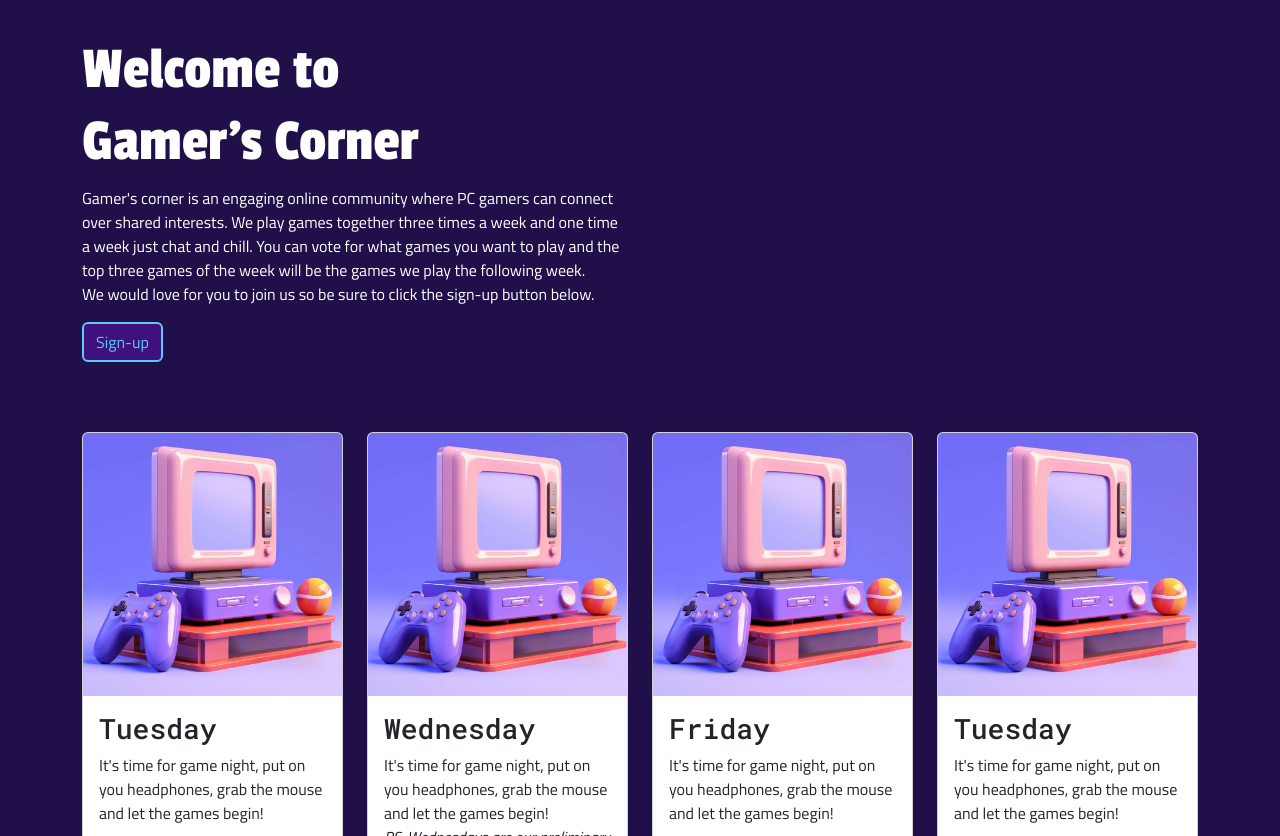
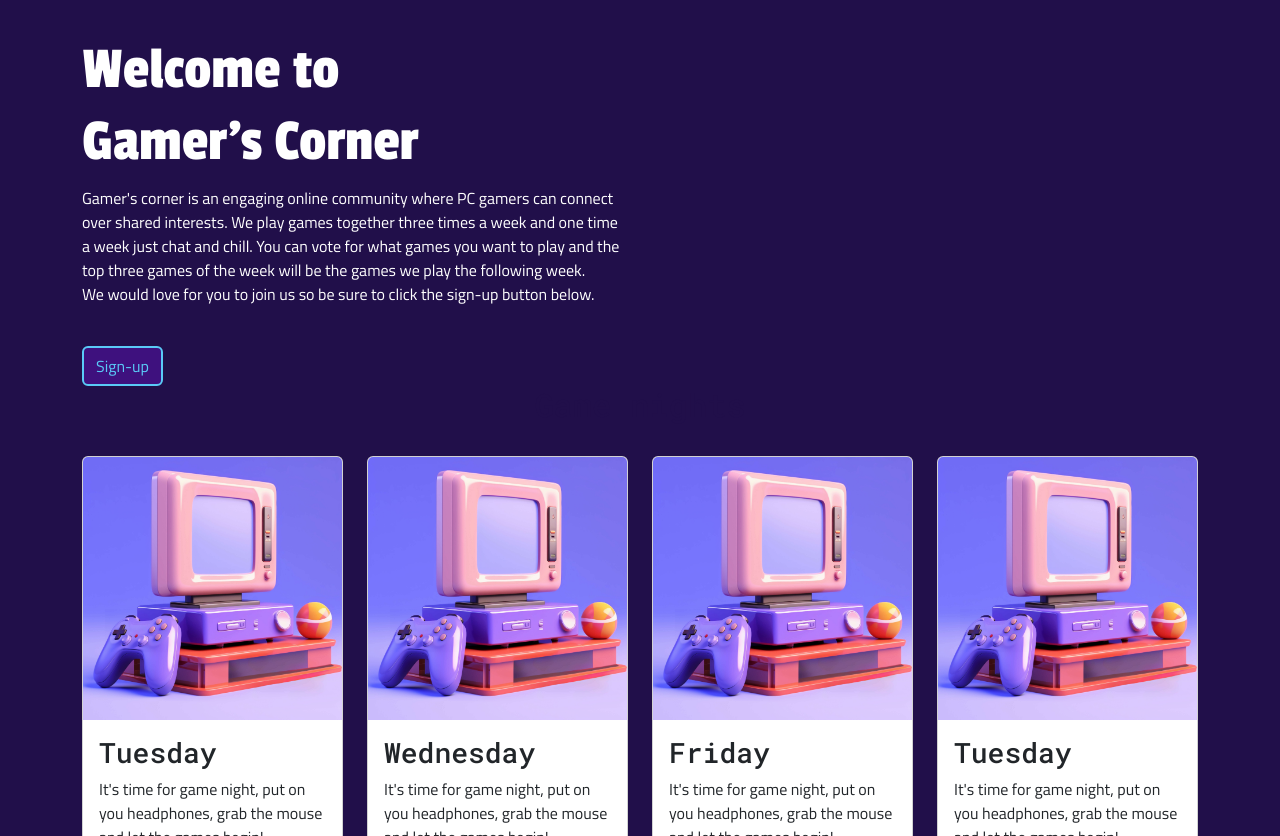
Before and after one commit to TezzStrom/pm1-gamers-corner, a plain HTML site: page index.html in a window 1280 px wide. Shown: the part 116-952 px from the top of the page. Drawn offline with nearby package versions, Linux system fonts and the light colour scheme.

Commit message:
With this commit I will have made all the cards the same height

```diff
--- a/assets/css/style.css
+++ b/assets/css/style.css
@@ -62,3 +62,14 @@ h2, h3 {
 .card {
     margin-bottom: 1.5rem;
 }
+
+
+/* Media queries starts here */
+
+/* Medium devices (768px and up) */
+@media screen and (min-width:768px) {
+    /* Makes the cards the same height */
+    .card-body {
+        min-height: 190.52px;
+    }
+}
--- a/index.html
+++ b/index.html
@@ -62,7 +62,7 @@
                 <div class="col-12 col-md-8 col-lg-6">
                     <h1>Welcome to <br> Gamer's Corner</h1>
                     <p>Gamer's corner is an engaging online community where PC gamers can connect over shared interests. We play games together three times a week and one time a week just chat and chill. You can vote for what games you want to play and the top three games of the week will be the games we play the following week. <br> We would love for you to join us so be sure to click the sign-up button below.</p>
-                    <a class="btn button-full" href="./signup.html" role="button">Sign-up</a>
+                    <a class="btn button-full mt-4" href="./signup.html" role="button">Sign-up</a>
                 </div>
             </div>
         </Header>
```
